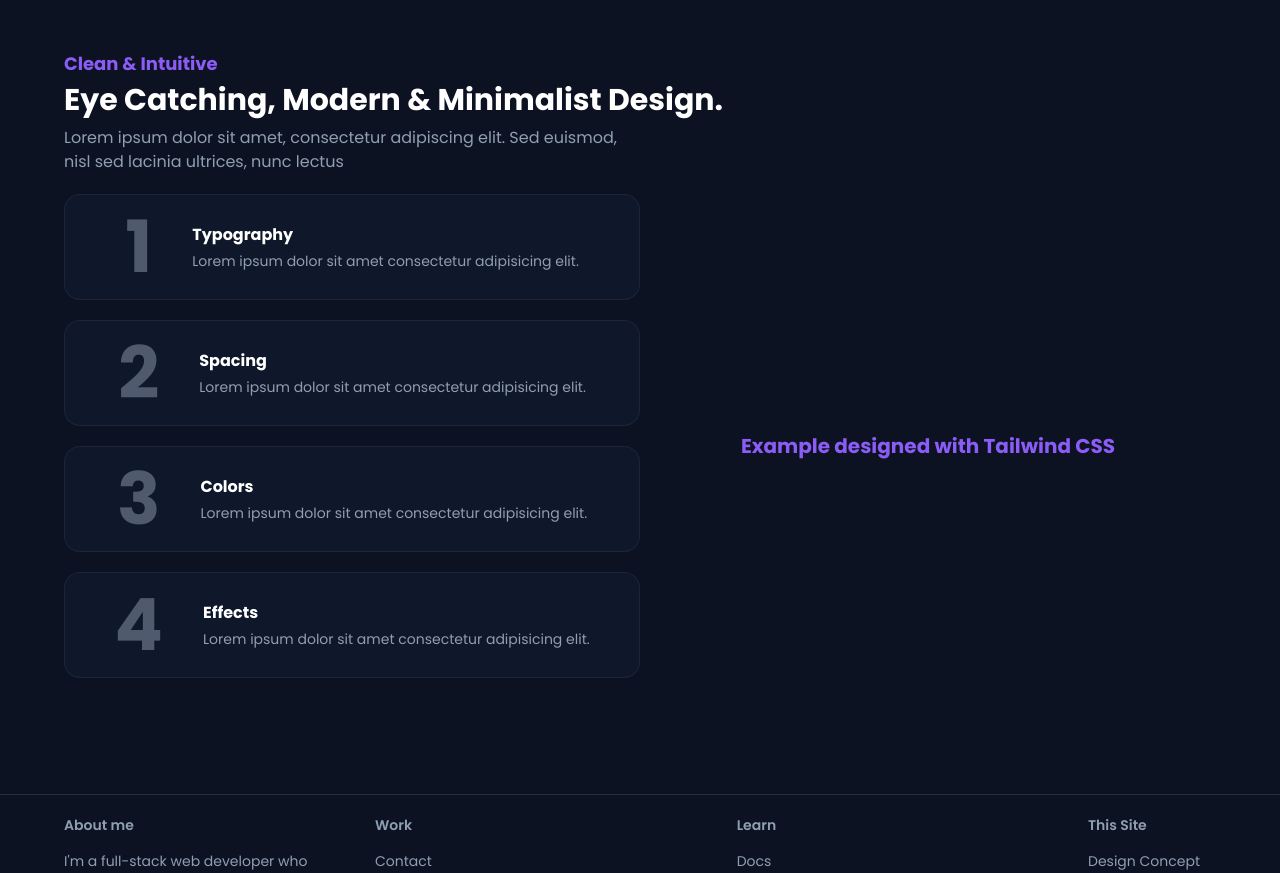
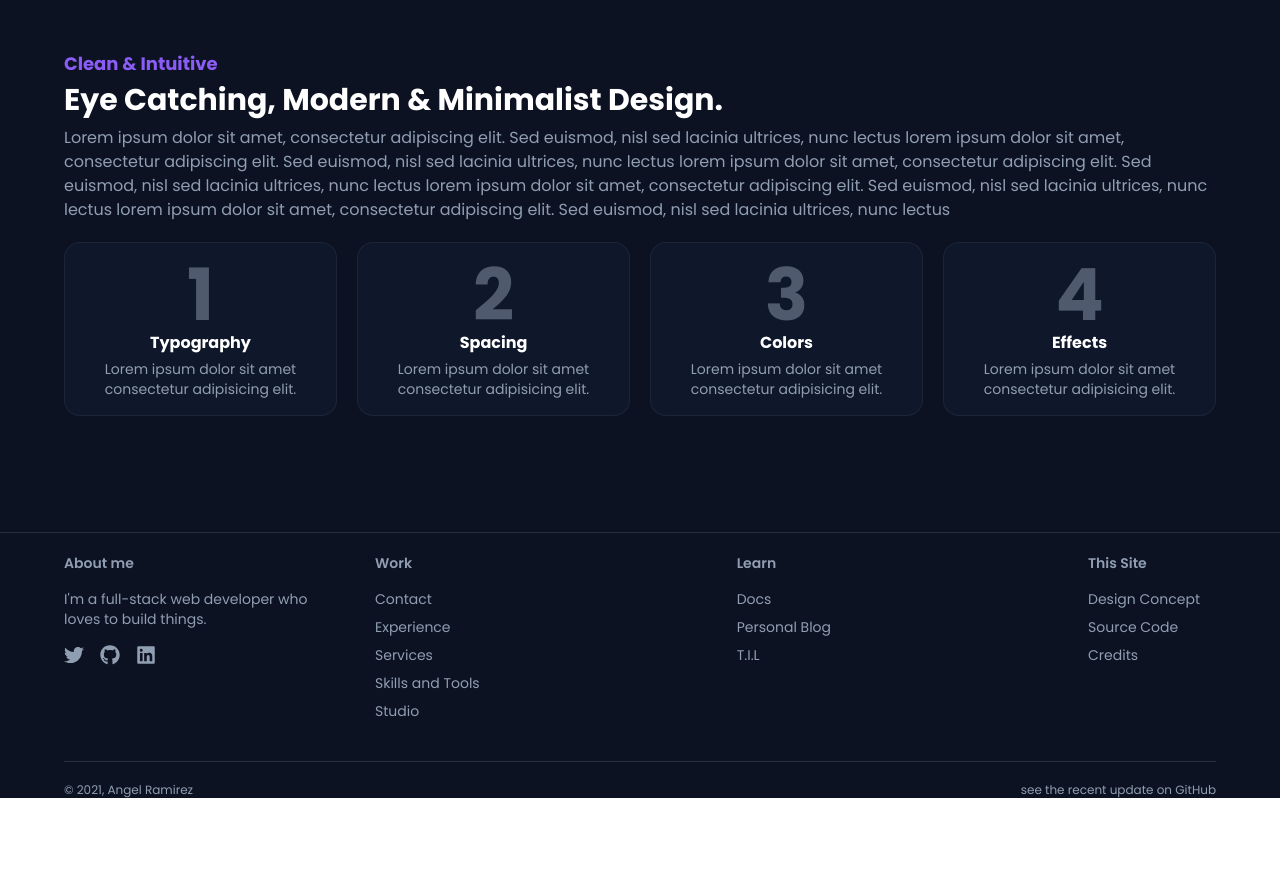
Before and after one commit to ImJars/Development-full-coding, a React (Vite) app: page / in a window 1280 px wide. Shown: the part 1100-1973 px from the top of the page. After the commit the page ends 1898 px from the top, so only its background shows below. Built offline with nearby package versions, Linux system fonts and the light colour scheme.

Commit message:
Update Home

```diff
--- a/src/components/home/card-number.jsx
+++ b/src/components/home/card-number.jsx
@@ -9,10 +9,10 @@ function CardNumber({ number, title, text }) {
                             border border-text-general border-opacity-10'
             >
                 <div
-                    className='flex items-center'
+                    className='flex flex-col items-center justify-center'
                 >
                     <div
-                        className='mr-5 sm:mr-10'
+                        className='flex justify-center items-center'
                     >
                         <h1
                             className='text-5xl sm:text-7xl font-bold text-text-general opacity-50'
@@ -21,7 +21,7 @@ function CardNumber({ number, title, text }) {
                         </h1>
                     </div>
                     <div
-                        className=''
+                        className='flex flex-col items-center justify-center'
                     >
                         <h1
                             className='font-semibold sm:font-bold'
@@ -29,7 +29,7 @@ function CardNumber({ number, title, text }) {
                             { title }
                         </h1>
                         <h2
-                            className='text-text-general text-xs sm:text-sm mt-1'
+                            className='text-text-general text-xs sm:text-sm mt-1 text-center'
                         >
                             { text }
                         </h2>
--- a/src/components/home/sub-home.jsx
+++ b/src/components/home/sub-home.jsx
@@ -16,15 +16,15 @@ function SubHome({ title, subtitle, text }) {
                     { subtitle }
                 </h2>
                 <h3
-                    className='sm:w-1/2 text-xs sm:text-base text-text-general mb-5'
+                    className='text-xs sm:text-base text-text-general mb-5'
                 >
                     { text }
                 </h3>
                 <div
-                    className='sm:flex'
+                    className='flex justify-center'
                 >
                     <div
-                        className='sm:w-1/2'
+                        className='flex gap-5'
                     >
                         <CardNumber
                             number={ '1' }
@@ -47,15 +47,6 @@ function SubHome({ title, subtitle, text }) {
                             text={ 'Lorem ipsum dolor sit amet consectetur adipisicing elit.' }
                         />
                     </div>
-                    <div
-                        className='sm:w-1/2 flex justify-center items-center'
-                    >
-                        <h1
-                            className='font-bold text-xl text-text-purple'
-                        >
-                            Example designed with Tailwind CSS
-                        </h1>
-                    </div>
                 </div>
             </div>
         </>
--- a/src/home.jsx
+++ b/src/home.jsx
@@ -26,7 +26,7 @@ import HomeWraped from "./components/homeWraped";
 import CardHome from "./components/home/card-home";
 
 const HomeSection = styled.section`
-display: block;
+  display: block;
   .content-wrapped {
     max-width: 1152px;
   }
@@ -320,7 +320,9 @@ function Home() {
           <HomeSection className="-mt-16 pb-24 mx-5 sm:mx-0">
             <div className="content-wrapped mx-auto">
               <TextHome
-                text={'A person with a new idea is a crank until the idea succeeds'}
+                text={
+                  "A person with a new idea is a crank until the idea succeeds"
+                }
               />
             </div>
           </HomeSection>
@@ -331,7 +333,7 @@ function Home() {
                   title={"Clean & Intuitive"}
                   subtitle={"Eye Catching, Modern & Minimalist Design."}
                   text={
-                    "Lorem ipsum dolor sit amet, consectetur adipiscing elit. Sed euismod, nisl sed lacinia ultrices, nunc lectus"
+                    "Lorem ipsum dolor sit amet, consectetur adipiscing elit. Sed euismod, nisl sed lacinia ultrices, nunc lectus lorem ipsum dolor sit amet, consectetur adipiscing elit. Sed euismod, nisl sed lacinia ultrices, nunc lectus lorem ipsum dolor sit amet, consectetur adipiscing elit. Sed euismod, nisl sed lacinia ultrices, nunc lectus lorem ipsum dolor sit amet, consectetur adipiscing elit. Sed euismod, nisl sed lacinia ultrices, nunc lectus lorem ipsum dolor sit amet, consectetur adipiscing elit. Sed euismod, nisl sed lacinia ultrices, nunc lectus"
                   }
                 />
               </div>
```
